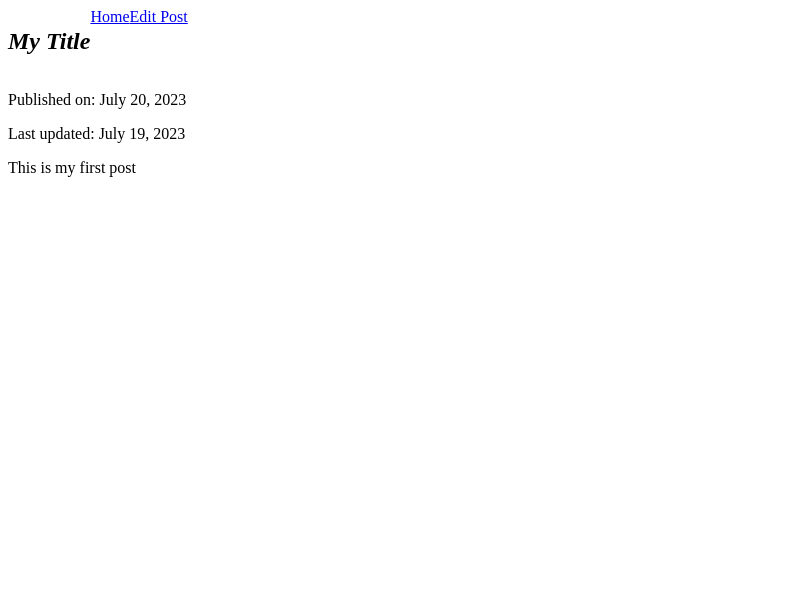
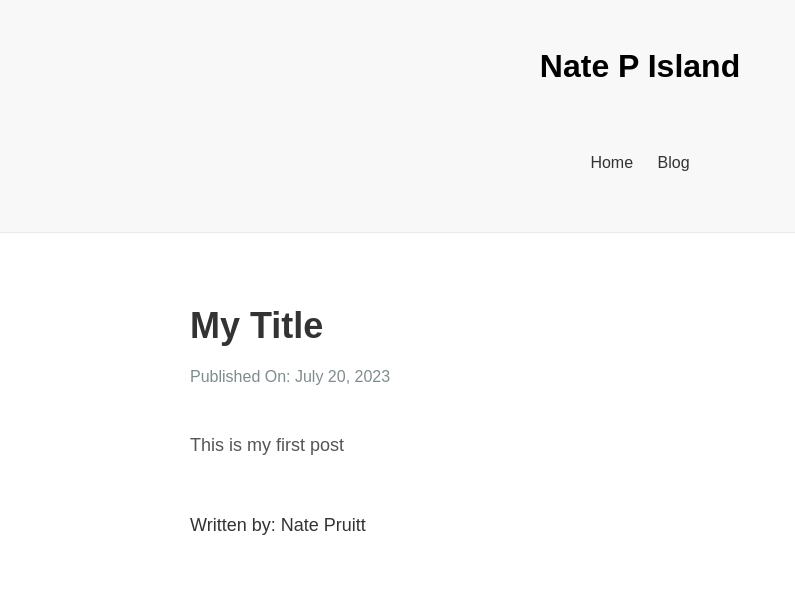
Before and after one commit to NateLeeP/personal_site, a Django app: page /blog/post/1 in a window 1280 px wide. Shown: the top 598 px of the page, without its empty margins (0-795 px from the left). Run offline with Django 4.2, Linux system fonts and the light colour scheme; a user stored in the database is signed in; data comes from the database, SQL or seed files in the repository.

Commit message:
Refactor the blog post page based on chatgpt suggestions

```diff
--- /dev/null
+++ b/personal_site/blog/static/blog/blog_post_style.css
@@ -0,0 +1,72 @@
+.blog-post {
+    font-family: Arial, sans-serif;
+    max-width: 900px;
+    margin: 0 auto;
+    padding: 40px;
+    background-color: #ffffff;
+    border-radius: 10px;
+}
+
+.post-title {
+    font-size: 36px;
+    color: #333;
+    margin-bottom: 10px;
+}
+
+.post-date {
+    font-size: 16px;
+    color: #7f8c8d;
+    margin-bottom: 40px;
+    display: block;
+}
+
+.post-content {
+    font-size: 18px;
+    line-height: 1.7;
+    color: #555;
+}
+
+.post-content p {
+    margin-bottom: 25px;
+}
+
+.post-content h2,
+.post-content h3 {
+    color: #2c3e50;
+    margin-top: 30px;
+}
+
+.post-content a {
+    color: #3498db;
+    text-decoration: none;
+}
+
+.post-content a:hover {
+    text-decoration: underline;
+}
+
+.post-footer {
+    margin-top: 50px;
+}
+
+.post-author {
+    display: block;
+    color: #333;
+    font-size: 18px;
+    margin-bottom: 20px;
+}
+
+.post-tags {
+    font-size: 16px;
+    color: #7f8c8d;
+}
+
+.post-tags a {
+    color: #3498db;
+    text-decoration: none;
+    margin: 0 5px;
+}
+
+.post-tags a:hover {
+    text-decoration: underline;
+}
--- a/personal_site/blog/templates/blog/post.html
+++ b/personal_site/blog/templates/blog/post.html
@@ -1,20 +1,25 @@
-{% extends "blog/base.html" %}
+{% extends "base_templates/index.html" %}
+{% load static %}
+
+{% block stylesheet %}
+<link rel="stylesheet" href="{% static 'blog/blog_post_style.css' %}">
+
+{% endblock %}
+
 {% block body %}
-<div>
-    <div class="blog_title">
-        <h2>
-            <i>{{post}}</i>
-        </h2>
-        <a href="{% url 'blog:home' %}">Home</a>
-        {% if is_authenticated %}
-        <a href="{% url 'blog:edit-post' post_id %}">Edit Post</a>
-        {% endif %}
+
+<div class="blog-post">
+    <h1 class="post-title">{{post}}</h1>
+    <span class="post-date">Published On: {{post.published_at}}</span>
+
+    <div class="post-content">
+        {{ post.post_body | safe}}
     </div>
-    <p>Published on: {{ post.published_at }}</p>
-    <p>Last updated: {{ post.updated_at }}</p>
+
+    <!-- Optional elements -->
+    <div class="post-footer">
+        <span class="post-author">Written by: {{post.author}}</span>
+    </div>
 </div>
 
-<p>
-    {{post.post_body | safe}}
-</p>
 {% endblock %}
--- a/personal_site/blog/views.py
+++ b/personal_site/blog/views.py
@@ -13,7 +13,7 @@ import os
 
 
 def index(request):
-    content = Post.objects.all()
+    content = Post.objects.all()[5:]
     is_authenticated = request.user.is_authenticated
     return render(
         request,
```
